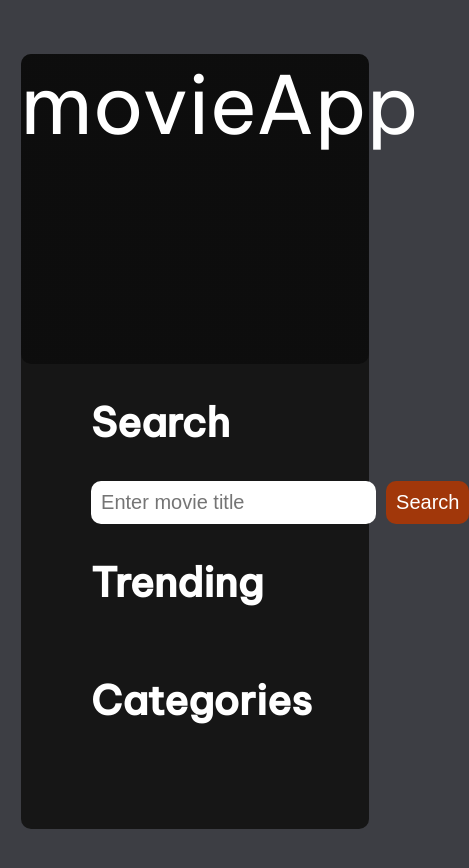
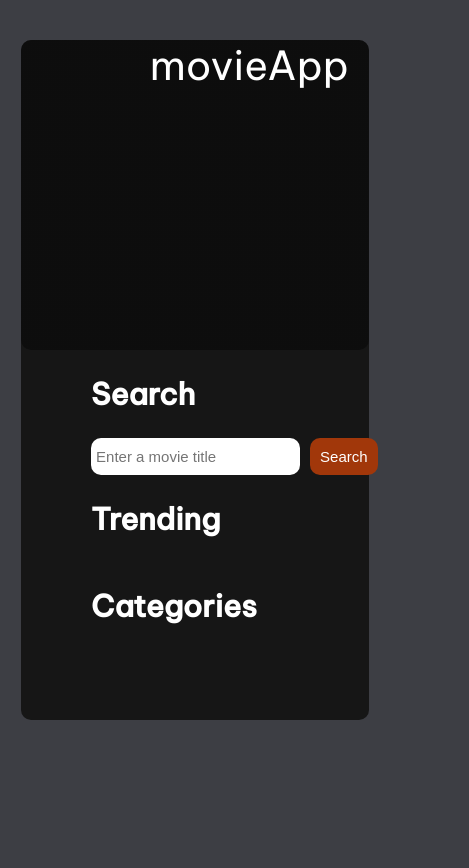
Before and after one commit to DavidEspinoG/movieApp, a website: page index.html in a window 390 px wide. Shown: the whole page, 469 px wide, since content can reach past the window. After the commit the page ends 844 px from the top, so only its background shows below. Drawn offline with nearby package versions, Linux system fonts and the light colour scheme; no server answers.

Commit message:
responsive design

```diff
--- a/index.html
+++ b/index.html
@@ -20,7 +20,7 @@
                 <h2>Search</h2>
                 <form class="search-form">
                     <div class="flex-form">
-                        <input id="search-input" placeholder="Enter movie title" type="text">
+                        <input id="search-input" placeholder="Enter a movie title" type="text">
                         <button id="search-button" type="button">Search</button>
                     </div>
                 </form>
--- a/src/main.js
+++ b/src/main.js
@@ -16,7 +16,6 @@ async function getTrendingMoviesPreview(){
     const res = await fetch('https://api.themoviedb.org/3/trending/movie/day?api_key=' + API_KEY);
     const data = await res.json()
     const movies = data.results
-    console.log(movies)
     movies.forEach(movie => {
         const trendingContainerImg = document.getElementById('trending__imgs_container')
         const apiImage = document.createElement('img')
--- a/styles/app.css
+++ b/styles/app.css
@@ -7,7 +7,6 @@
 * {
     box-sizing: border-box;
 }
-
 html {
     font-size: 62.5%;
     color: var(--white);
@@ -50,8 +49,17 @@ h1 {
     font-size: 8rem;
     text-align: right;
 }
+
 h2 {
     font-size:4rem ;
+}
+@media (max-width: 600px){
+    h1 {
+        font-size: 4rem;
+    }
+    h2 {
+        font-size: 3rem;
+    }
 }
 .secondary-container {
     margin: 2rem 7rem;
@@ -65,6 +73,12 @@ h2 {
     height: 30rem;
     margin-right: 2rem;
     border-radius: 1rem;
+}
+@media(max-width: 600px) {
+    .image-container img {
+        width: 15rem;
+        height: 15rem;
+    }
 }
 .image-container img:hover {
     cursor: pointer;
@@ -81,6 +95,12 @@ h2 {
     text-align: center;
     padding: 3rem;
     border-radius: 1rem;
+}
+@media(max-width: 600px){
+    .category {
+        font-size: 2rem;
+        padding: 2rem;
+    }
 }
 .category:hover {
     cursor: pointer;
@@ -131,9 +151,7 @@ h2 {
     gap: 1rem;
 }
 .search-form input {
-    /* height: 3.5rem; */
     display: inline-block;
-    /* width: 85%; */
     border-radius: 1rem;
     border: none;
     padding: 1rem;
@@ -150,6 +168,15 @@ h2 {
     flex: 20%;
     /* width: 10rem; */
 }
+@media(max-width: 600px) {
+    .search-form input {
+        padding: .5rem;
+        font-size: 1.5rem;
+    }
+    .search-form button {
+        font-size: 1.5rem;
+    }
+}
 .search-form button:hover {
     cursor: pointer;
 }
```
